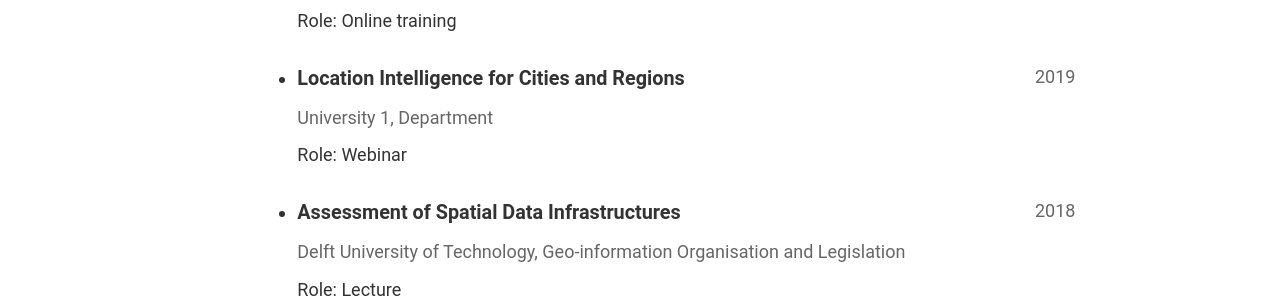
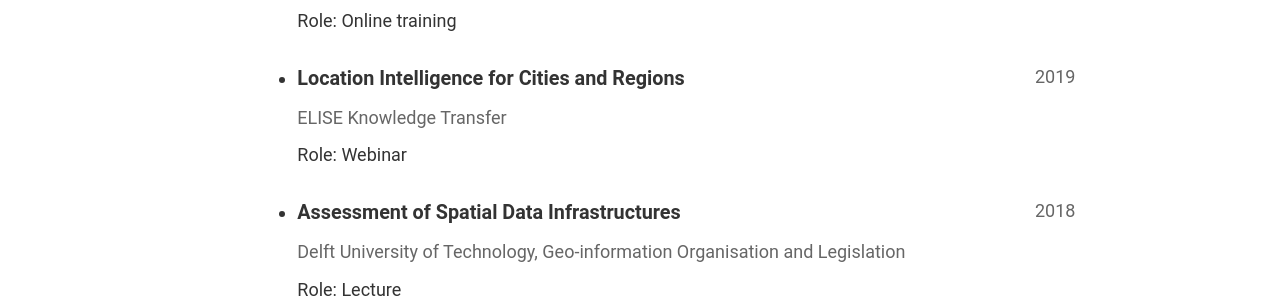
Before and after one commit to GVancauwenberghe/gvancauwenberghe.github.io, a Jekyll site: the page built from _pages/cv-json.md, in a window 1280 px wide and 900 px high, scrolled down 2930 px. Shown: the part 153-453 px from the top of the window. Built offline with Jekyll 4.4.1, drawn with Linux system fonts in a browser that asks for light colours.

Commit message:
Update cv.json

```diff
--- a/_data/cv.json
+++ b/_data/cv.json
@@ -170,7 +170,7 @@
     },
     {
       "course": "Location Intelligence for Cities and Regions ",
-      "institution": "University 1, Department",
+      "institution": "ELISE Knowledge Transfer",
       "date": "2019-01-01",
       "role": "Webinar",
       "description": ""
```
